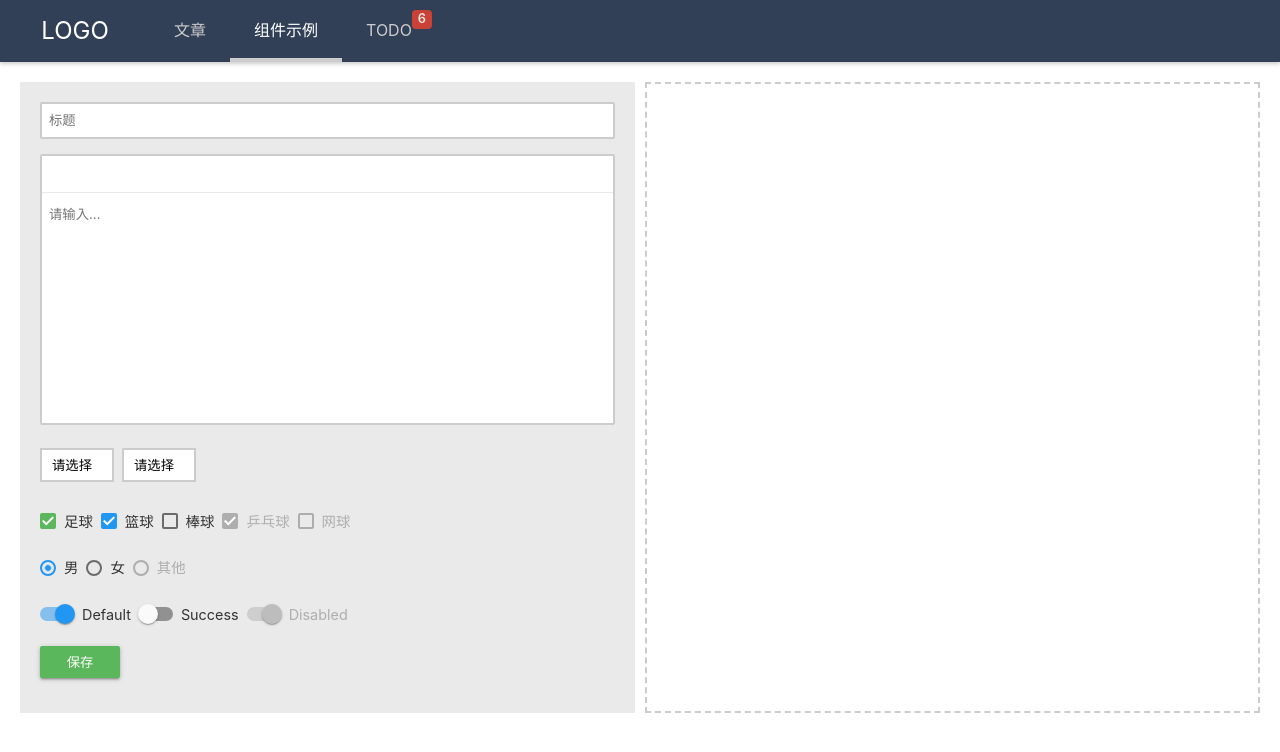
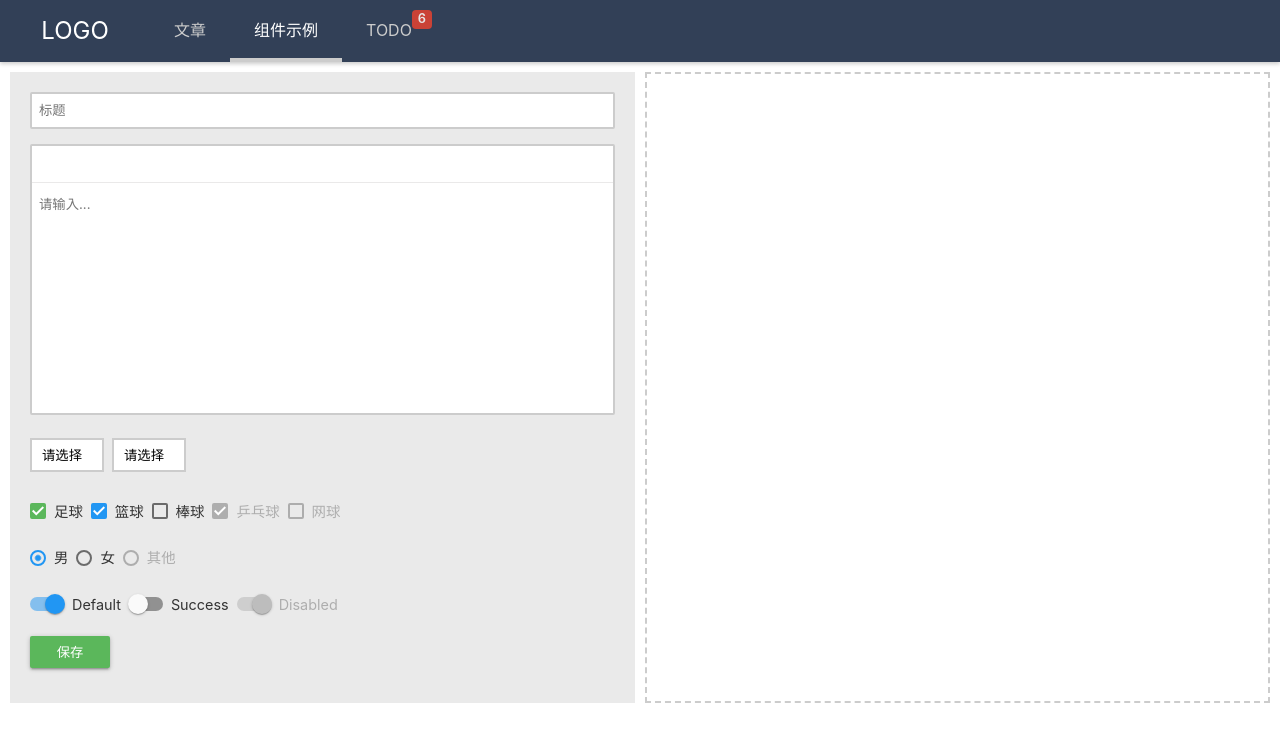
Before and after one commit to ifzm/blog, a Vue app: page /admin/compents in a window 1280 px wide. Shown: the top 752 px of the page. Built offline with nearby package versions, Linux system fonts and the light colour scheme; a small style sheet from the web is missing.

Commit message:
markdown preview flex basis update

```diff
--- a/src/pages/Compents.vue
+++ b/src/pages/Compents.vue
@@ -287,19 +287,16 @@
 
     .post-create {
         display: flex;
-        flex-flow: row wrap;
-        padding: 10px 0;
-        padding-left: 10px;
     }
 
     .create-left,
     .create-right {
-        flex-basis: calc(50% - 10px);
-        margin-right: 10px;
+        flex-basis: 50%;
     }
 
     .create-right {
         border: 2px dashed #ccc;
+        margin-left: 10px;
         padding: 10px;
         word-wrap: break-word;
         word-break: break-all;
```
